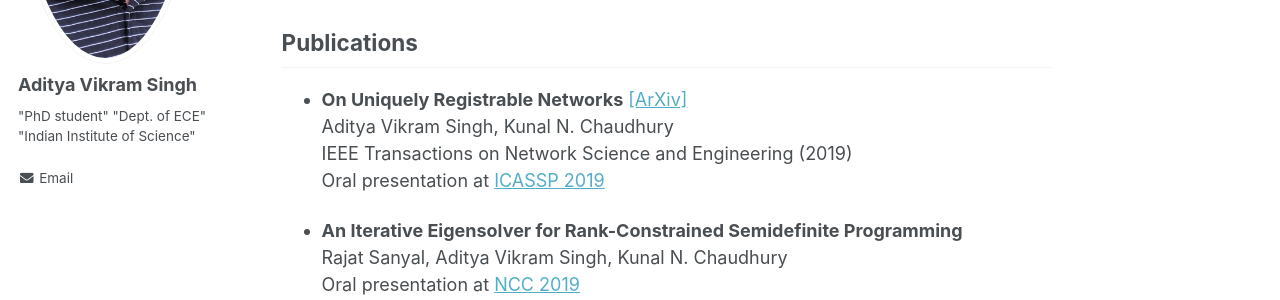
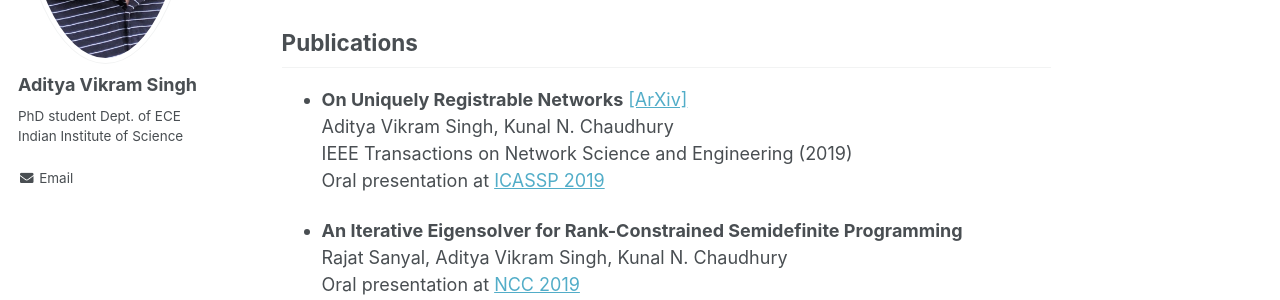
Before and after one commit to aditya-vs/aditya-vs.github.io, a Jekyll site: the page built from _pages/about.md, in a window 1280 px wide. Shown: the part 433-733 px from the top of the page. Built offline with Jekyll 4.4.1, drawn with Linux system fonts in a browser that asks for light colours.

```diff
--- a/_config.yml
+++ b/_config.yml
@@ -83,9 +83,9 @@ author:
   name             : "Aditya Vikram Singh"
   avatar           : "mypic.jpeg"
   bio              : >
-                    "PhD student"
-                    "Dept. of ECE"
-                    "Indian Institute of Science"
+                    PhD student
+                    Dept. of ECE
+                    Indian Institute of Science
   location         :
   employer         :
   pubmed           : #"https://www.ncbi.nlm.nih.gov/pubmed/?term=john+snow"
```
